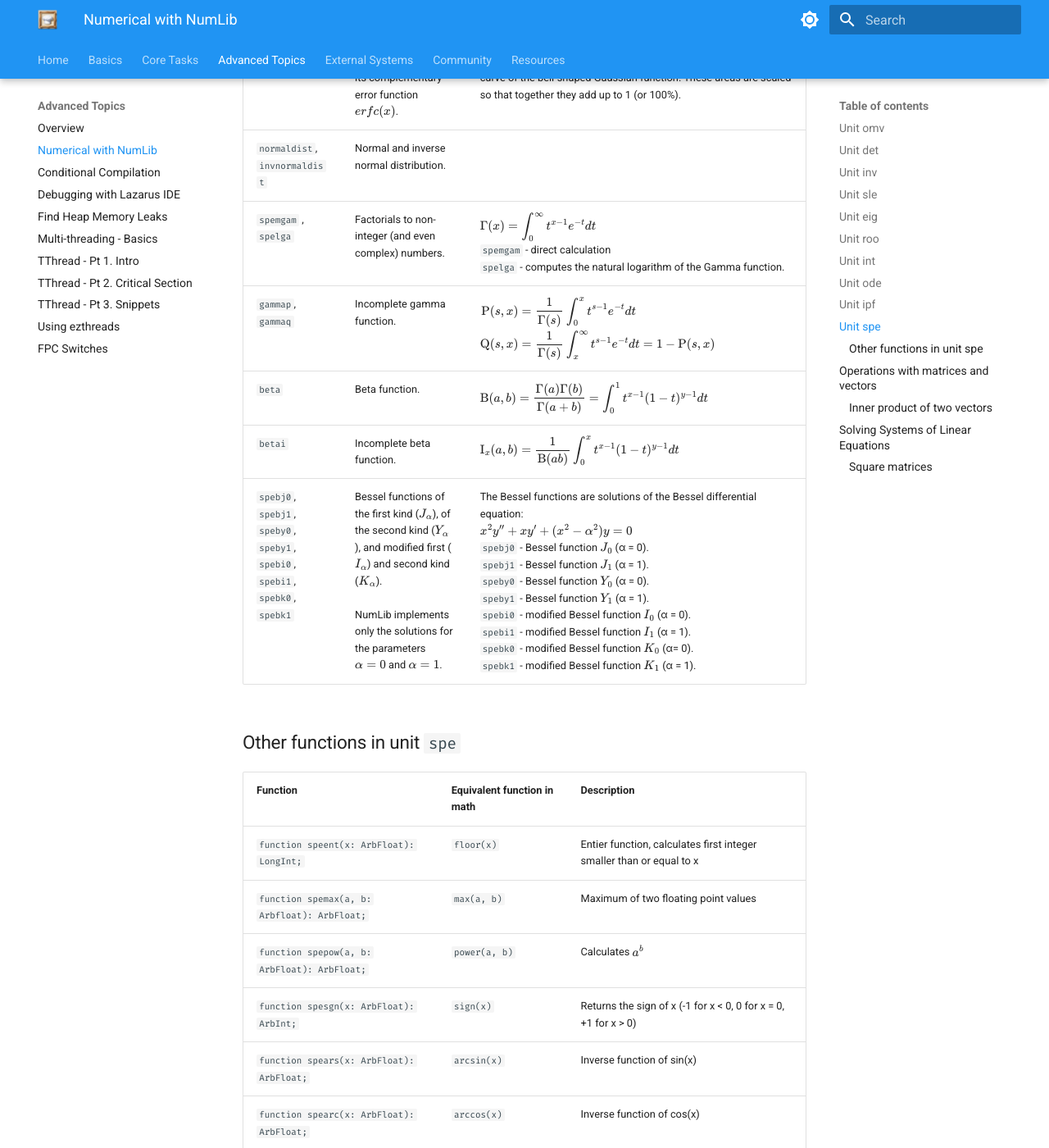
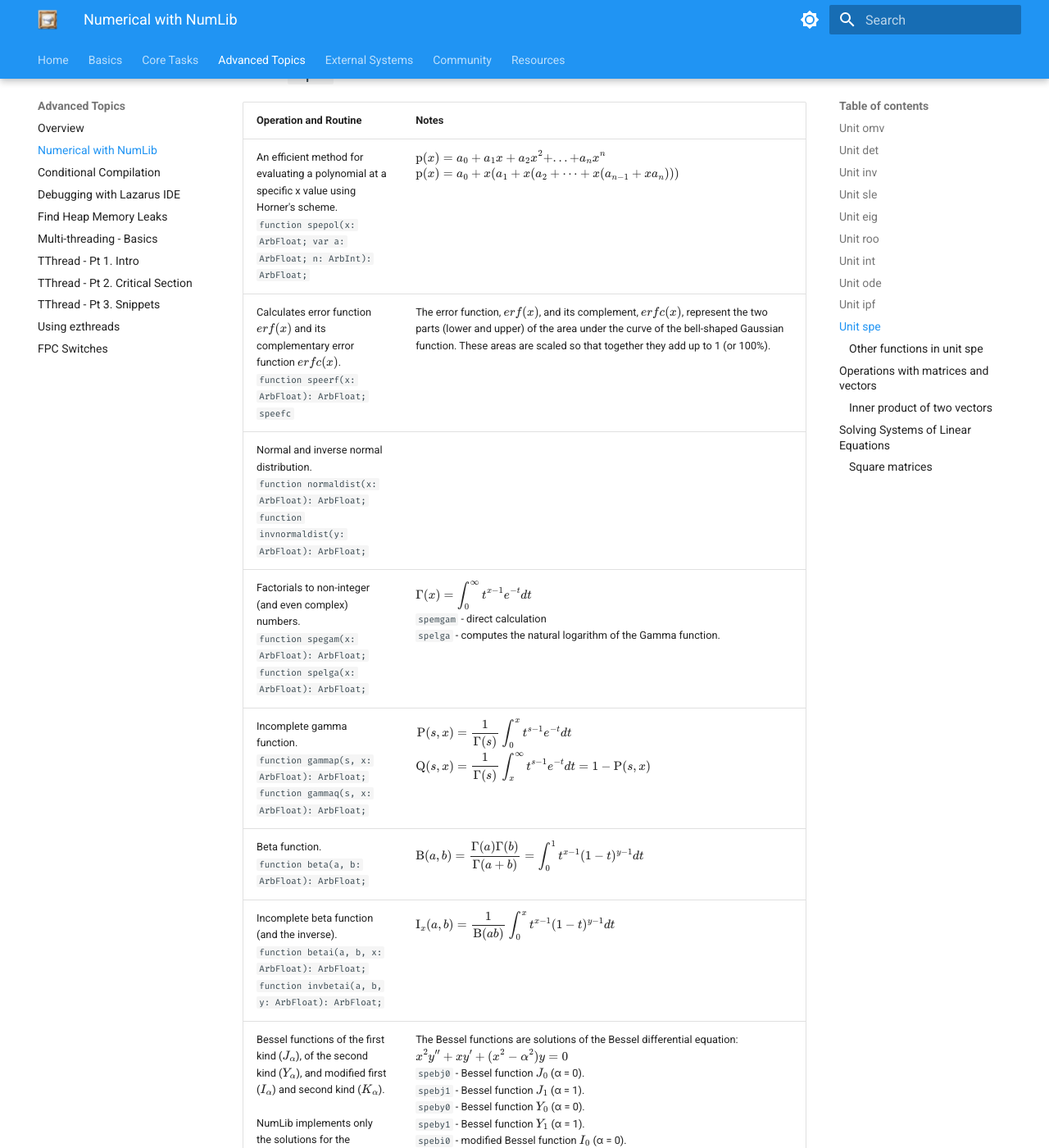
Before and after one commit to ikelaiah/free-pascal-cookbook, an MkDocs documentation site: the page built from docs/docs/advanced/numlib.md, in a window 1280 px wide and 1400 px high, scrolled down 7199 px. Shown: the whole window at 82% size. Built offline with MkDocs 1.6.1 and Material for MkDocs 9.7.7, drawn with Linux system fonts in a browser that asks for light colours; some of the changed text lies outside the part shown.

Commit message:
Update - Updated table in numlib.

```diff
--- a/docs/docs/advanced/numlib.md
+++ b/docs/docs/advanced/numlib.md
@@ -24,18 +24,18 @@
 
 ## Unit `omv`
 
-| Routine  | Operation      | Expression / Note                                    |
-| ---------| -------------- | ---------------------------------------------------- |
-| `omvinp`  | Dot product    | $\begin{align}\mathbf{a} \cdot \mathbf{b} &= \sum_{i=1}^n a_i b_i \\ &= a_1 b_1 + a_2 b_2 + \dots + a_n b_n\end{align}$ |
-| `omvmmm` | Product of two matrices | $C_{ij} = \sum_{k=0}^n A_{ik} B_{kj}$       |
-| `omvmmv` | Product of a matrix and a vector | $\begin{align}\mathbf{c} &= A\ \mathbf{b} \\ &= \left[ \begin{array}{cccc} a_{11} & a_{12} & a_{13} & \ldots & a_{1n} \\ a_{21} & a_{22} & a_{23} & \ldots & a_{2n} \\ \vdots & \vdots & \vdots & \ddots & \vdots \\ a_{m1} & a_{m2} & a_{m3} & \ldots & a_{mn} \end{array} \right] \left[ \begin{array}{c} b_1 \\ b_2 \\ b_3 \\ \vdots \\ b_n \end{array} \right] \\ &= \left[ \begin{array}{c} a_{11}b_1 + a_{12}b_2 + a_{13}b_3 + \cdots + a_{1n}b_n \\ a_{21}b_1 + a_{22}b_2 + a_{23}b_3 + \cdots + a_{2n}b_n \\ \vdots \\ a_{m1}b_1 + a_{m2}b_2 + a_{m3}b_3 + \cdots + a_{mn}b_n \end{array} \right]\end{align}$ |
-| omvtrm| Transpose matrix | $\begin{align}A &= \left[ \begin{array}{cccc} a_{11} & a_{12} & a_{13} & \ldots & a_{1n} \\ a_{21} & a_{22} & a_{23} & \ldots & a_{2n} \\ \vdots & \vdots & \vdots & \ddots & \vdots \\ a_{m1} & a_{m2} & a_{m3} & \ldots & a_{mn} \end{array} \right] \quad \\ A^T &= \left[ \begin{array}{cccc} a_{11} & a_{21} & \ldots & a_{m1} \\ a_{12} & a_{22} & \ldots & a_{m2} \\ a_{13} & a_{23} & \ldots & a_{m3} \\ \vdots & \vdots & \ddots & \vdots \\ a_{1n} & a_{2n} & \ldots & a_{mn} \end{array} \right]\end{align}$ |
-| `omvn1v` | 1-norm of a vector | $\|a\|_1 = \sum_{i=1}^n &#124;{a_i}&#124;$ |
-| `omvn2v` | 2-norm of a vector | $\|a\|_2 = \sqrt{\sum_{i=1}^n {a_i}^2}$ |
-| `omvnmv` | Maximum infinite norm of a vector| $\|a\|_\infty = \max({a_1}, {a_2}, ... {a_n})$ |
-| `omvn1m` | 1-norm of a matrix | $\|M\|_1 = \max_{1 \le j \le {n}} \sum_{i=1}^m&#124;M_{ij}&#124;$ |
-| `omvnmm` | Maximum infinite norm of a matrix | $\|M\|_\infty = \max_{1 \le i \le\ m} \sum_{j=1}^n &#124;M_{ij}&#124;$ |
-| `omvnfm` | Frobenius norm of a matrix | $\|M\|_F = \sqrt{\sum_{i=1}^m \sum_{j=1}^n {M_{ij}}^2}$ |
+| Operation and Routine       | Notes                                                   |
+| --------------------------- | ------------------------------------------------------- |
+| Dot product  <br> `function omvinp(var a, b: ArbFloat; n: ArbInt): ArbFloat;`     | $\begin{align}\mathbf{a} \cdot \mathbf{b} &= \sum_{i=1}^n a_i b_i \\ &= a_1 b_1 + a_2 b_2 + \dots + a_n b_n\end{align}$ |
+| Product of two matrices <br> `procedure omvmmm(var a: ArbFloat; m, n, rwa: ArbInt; var b: ArbFloat; p, rwb: ArbInt; var c: ArbFloat; rwc: ArbInt);`   | $C_{ij} = \sum_{k=0}^n A_{ik} B_{kj}$       |
+| Product of a matrix and a vector <br> `procedure omvmmv(var a: ArbFloat; m, n, rwidth: ArbInt; var b, c: ArbFloat);`  | $\begin{align}\mathbf{c} &= A\ \mathbf{b} \\ &= \left[ \begin{array}{cccc} a_{11} & a_{12} & a_{13} & \ldots & a_{1n} \\ a_{21} & a_{22} & a_{23} & \ldots & a_{2n} \\ \vdots & \vdots & \vdots & \ddots & \vdots \\ a_{m1} & a_{m2} & a_{m3} & \ldots & a_{mn} \end{array} \right] \left[ \begin{array}{c} b_1 \\ b_2 \\ b_3 \\ \vdots \\ b_n \end{array} \right] \\ &= \left[ \begin{array}{c} a_{11}b_1 + a_{12}b_2 + a_{13}b_3 + \cdots + a_{1n}b_n \\ a_{21}b_1 + a_{22}b_2 + a_{23}b_3 + \cdots + a_{2n}b_n \\ \vdots \\ a_{m1}b_1 + a_{m2}b_2 + a_{m3}b_3 + \cdots + a_{mn}b_n \end{array} \right]\end{align}$ |
+| Transpose matrix <br> `procedure omvtrm(var a: ArbFloat; m, n, rwa: ArbInt; var c: ArbFloat; rwc: ArbInt);` | $\begin{align}A &= \left[ \begin{array}{cccc} a_{11} & a_{12} & a_{13} & \ldots & a_{1n} \\ a_{21} & a_{22} & a_{23} & \ldots & a_{2n} \\ \vdots & \vdots & \vdots & \ddots & \vdots \\ a_{m1} & a_{m2} & a_{m3} & \ldots & a_{mn} \end{array} \right] \quad \\ A^T &= \left[ \begin{array}{cccc} a_{11} & a_{21} & \ldots & a_{m1} \\ a_{12} & a_{22} & \ldots & a_{m2} \\ a_{13} & a_{23} & \ldots & a_{m3} \\ \vdots & \vdots & \ddots & \vdots \\ a_{1n} & a_{2n} & \ldots & a_{mn} \end{array} \right]\end{align}$ |
+| 1-norm of a vector <br> `function omvn1v(var a: ArbFloat; n: ArbInt): ArbFloat; `   | $\|a\|_1 = \sum_{i=1}^n &#124;{a_i}&#124;$ |
+| 2-norm of a vector <br> `function omvn2v(var a: ArbFloat; n: ArbInt): ArbFloat; `   | $\|a\|_2 = \sqrt{\sum_{i=1}^n {a_i}^2}$ |
+| Maximum infinite norm of a vector <br> `function omvnmv(var a: ArbFloat; n: ArbInt): ArbFloat; ` | | $\|a\|_\infty = \max({a_1}, {a_2}, ... {a_n})$ |
+| 1-norm of a matrix <br> `function omvn1m(var a: ArbFloat; m, n, rwidth: ArbInt): ArbFloat;  `   | $\|M\|_1 = \max_{1 \le j \le {n}} \sum_{i=1}^m&#124;M_{ij}&#124;$ |
+| Maximum infinite norm of a matrix <br> `function omvnmm(var a: ArbFloat; m, n, rwidth: ArbInt): ArbFloat;`   | $\|M\|_\infty = \max_{1 \le i \le\ m} \sum_{j=1}^n &#124;M_{ij}&#124;$ |
+| Frobenius norm of a matrix <br> `function omvnfm(Var a: ArbFloat; m, n, rwidth: ArbInt): ArbFloat; `   | $\|M\|_F = \sqrt{\sum_{i=1}^m \sum_{j=1}^n {M_{ij}}^2}$ |
 
 ## Unit `det`
 
@@ -60,7 +60,7 @@
 | --------------------------- | ------------------------------------------------------- |
 | Square matrices <br> `ArbFloat; var term: ArbInt);` <br> `procedure slegsy(n, rwidth: ArbInt; var a, b, x, ca: ArbFloat; var term: ArbInt);` <br> `procedure slegpd(n, rwidth: ArbInt; var a, b, x, ca: ArbFloat; var term: ArbInt);`  | |
 | Band matrix <br> `procedure slegba(n, l, r: ArbInt; var a, b, x, ca: ArbFloat; var term:ArbInt);`  | |
-| Symmetric positive definite band matrix. <br> `procedure slegpb(n, w: ArbInt; var a, b, x, ca: ArbFloat; var term: ArbInt);`  | Optimised approach for a [symmetric positive band matrix](https://wiki.freepascal.org/NumLib_Documentation#Symmetric_positive_definite_band_matrix) |
+| Symmetric positive definite band matrix. <br> `procedure slegpb(n, w: ArbInt; var a, b, x, ca: ArbFloat; var term: ArbInt);`  | Optimised approach for a [symmetric positive band matrix](https://wiki.freepascal.org/NumLib_Documentation#Symmetric_positive_definite_band_matrix). |
 | Tridiagonal matrix. <br> `procedure sledtr(n: ArbInt; var l, d, u, b, x: ArbFloat; var term: ArbInt);` <br> `procedure slegtr(n: ArbInt; var l, d, u, b, x, ca: ArbFloat; var term: ArbInt);`  | `sledtr` is numerically stable if matrix $A$ fulfills one of these conditions: <br> (1.) $A$ is regular (i.e. its inverse matrix exists), and $A$ is columnar-diagonally dominant <br> (2.) $A$ is regular, and $A$ is diagonally dominant <br> (3.) $A$ is symmetric and positive-definite. <br> **However**, `sledtr` does not provide the parameter `ca` to determine the accuracy of the solution. br> If `ca` this is needed, use the (less stable) procedure `slegtr`. |
 | Least squares. <br> `procedure slegls(var a: ArbFloat; m, n, rwidtha: ArbInt; var b, x: ArbFloat; var term: ArbInt);`  | Solves linear systems of a rectangular matrix (has more equations than unknowns). |
 
@@ -104,21 +104,21 @@
 | Operation and Routine       | Notes                                                   |
 | --------------------------- | ------------------------------------------------------- |
 | Fits a set of data points with a polynomial. <br> `procedure ipfpol(m, n: ArbInt; var x, y, b: ArbFloat; var term: ArbInt);`  | |
-| The `ipfisn` routine helps calculate the parameters of a spline. Next, use the `ipfspn` procedure to find the value of the spline at any point. <br> `procedure ipfisn(n: ArbInt; var x, y, d2s: ArbFloat; var term: ArbInt);` <br> `function  ipfspn(n: ArbInt; var x, y, d2s: ArbFloat; t: ArbFloat; var term: ArbInt): ArbFloat;` | |
+| Use `ipfisn` to calculate the parameters of a spline. Then use the `ipfspn` procedure to find the value of the spline at any point. <br> `procedure ipfisn(n: ArbInt; var x, y, d2s: ArbFloat; var term: ArbInt);` <br> `function  ipfspn(n: ArbInt; var x, y, d2s: ArbFloat; t: ArbFloat; var term: ArbInt): ArbFloat;` | |
 
 
 ## Unit `spe`
 
-| Routine  | Operation      | Expression / Note                                    |
-| -------- | -------------- | ---------------------------------------------------- |
-| `spepol` | An efficient method for evaluating a polynomial at a specific x value using Horner's scheme. | $\displaystyle{  \begin{align}\operatorname{p}(x) &= a_0 + a_1 x + a_2 x^2 + ... + a_n x^n \\ \operatorname{p}(x) &= a_0 + x (a_1 + x (a_2 + \dots + x (a_{n-1} + x a_n))) \end{align}}$ |
-| `speerf`, `speefc` | Calculates error function $erf(x)$ and its complementary error function $erfc(x)$. | The error function, $erf(x)$, and its complement, $erfc(x)$, represent the two parts (lower and upper) of the area under the curve of the bell-shaped Gaussian function. These areas are scaled so that together they add up to 1 (or 100%). |
-| `normaldist`, `invnormaldist` | Normal and inverse normal distribution. | |
-| `spemgam` , `spelga` | Factorials to non-integer (and even complex) numbers. | $\displaystyle{ \Gamma({x}) = \int_0^{\infty}t^{x-1} e^{-t} dt }$ <br>  `spemgam` - direct calculation <br> `spelga` - computes the natural logarithm of the Gamma function.|
-| `gammap`, `gammaq` | Incomplete gamma function. | $\displaystyle{ \begin{align} \operatorname{P}({s},{x}) &= \frac{1}{\Gamma({s})} \int_0^{x}t^{s-1} e^{-t} dt \\ \operatorname{Q}({s},{x}) &= \frac{1}{\Gamma({s})} \int_{x}^{\infty}t^{s-1} e^{-t} dt = 1 - \operatorname{P}({s}, {x}) \end{align}}$ |
-| `beta` | Beta function. | $\displaystyle{ \operatorname{B}(a, b) = \frac{{\Gamma(a)}{\Gamma(b)}}{\Gamma(a+b)} = \int_0^1{t^{x-1} (1-t)^{y-1} dt} }$ |
-| `betai` | Incomplete beta function. | $\displaystyle{ \operatorname{I}_x(a,b) = \frac {1}{\operatorname{B}(ab)} \int_0^x{t^{x-1} (1-t)^{y-1} dt} }$ |
-| `spebj0`, `spebj1`, `speby0`, `speby1`, `spebi0`, `spebi1`, `spebk0`, `spebk1` | Bessel functions of the first kind ($J_\alpha$), of the second kind ($Y_\alpha$), and modified first ($I_\alpha$) and second kind ($K_\alpha$). <br> <br> NumLib implements only the solutions for the parameters $α = 0$ and $α = 1$.| The Bessel functions are solutions of the Bessel differential equation: <br> $\displaystyle{ {x}^2 y'' + x y' + ({x}^2 - \alpha^2) {y} = 0 }$  <br> `spebj0` - Bessel function $J_0$ (α = 0). <br> `spebj1` - Bessel function $J_1$ (α = 1). <br> `speby0` - Bessel function $Y_0$ (α = 0). <br> `speby1` - Bessel function $Y_1$ (α = 1). <br> `spebi0` - modified Bessel function $I_0$ (α = 0). <br> `spebi1` - modified Bessel function $I_1$ (α = 1). <br> `spebk0` - modified Bessel function $K_0$ (α= 0). <br> `spebk1` - modified Bessel function $K_1$ (α = 1).|
+| Operation and Routine       | Notes                                                   |
+| --------------------------- | ------------------------------------------------------- |
+| An efficient method for evaluating a polynomial at a specific x value using Horner's scheme. <br> `function spepol(x: ArbFloat; var a: ArbFloat; n: ArbInt): ArbFloat;`  | $\displaystyle{  \begin{align}\operatorname{p}(x) &= a_0 + a_1 x + a_2 x^2 + ... + a_n x^n \\ \operatorname{p}(x) &= a_0 + x (a_1 + x (a_2 + \dots + x (a_{n-1} + x a_n))) \end{align}}$ |
+| Calculates error function $erf(x)$ and its complementary error function $erfc(x)$. <br>`function speerf(x: ArbFloat): ArbFloat; ` <br> `speefc`  | The error function, $erf(x)$, and its complement, $erfc(x)$, represent the two parts (lower and upper) of the area under the curve of the bell-shaped Gaussian function. These areas are scaled so that together they add up to 1 (or 100%). |
+| Normal and inverse normal distribution. <br>`function normaldist(x: ArbFloat): ArbFloat;` <br> `function invnormaldist(y: ArbFloat): ArbFloat;`  | |
+| Factorials to non-integer (and even complex) numbers. <br>`function spegam(x: ArbFloat): ArbFloat;` <br> `function spelga(x: ArbFloat): ArbFloat;`  | $\displaystyle{ \Gamma({x}) = \int_0^{\infty}t^{x-1} e^{-t} dt }$ <br>  `spemgam` - direct calculation <br> `spelga` - computes the natural logarithm of the Gamma function.|
+| Incomplete gamma function. <br>`function gammap(s, x: ArbFloat): ArbFloat;` <br> `function gammaq(s, x: ArbFloat): ArbFloat;`  | $\displaystyle{ \begin{align} \operatorname{P}({s},{x}) &= \frac{1}{\Gamma({s})} \int_0^{x}t^{s-1} e^{-t} dt \\ \operatorname{Q}({s},{x}) &= \frac{1}{\Gamma({s})} \int_{x}^{\infty}t^{s-1} e^{-t} dt = 1 - \operatorname{P}({s}, {x}) \end{align}}$ |
+| Beta function. <br>`function beta(a, b: ArbFloat): ArbFloat;`  | $\displaystyle{ \operatorname{B}(a, b) = \frac{{\Gamma(a)}{\Gamma(b)}}{\Gamma(a+b)} = \int_0^1{t^{x-1} (1-t)^{y-1} dt} }$ |
+| Incomplete beta function (and the inverse). <br>`function betai(a, b, x: ArbFloat): ArbFloat;` <br> `function invbetai(a, b, y: ArbFloat): ArbFloat;`  | $\displaystyle{ \operatorname{I}_x(a,b) = \frac {1}{\operatorname{B}(ab)} \int_0^x{t^{x-1} (1-t)^{y-1} dt} }$ |
+| Bessel functions of the first kind ($J_\alpha$), of the second kind ($Y_\alpha$), and modified first ($I_\alpha$) and second kind ($K_\alpha$). <br> <br> NumLib implements only the solutions for the parameters $α = 0$ and $α = 1$. <br>`function spebj0(x: ArbFloat): ArbFloat; ` <br> `function spebj1(x: ArbFloat): ArbFloat; ` <br> `function speby0(x: ArbFloat): ArbFloat;` <br> `function speby1(x: ArbFloat): ArbFloat; ` <br> `function spebi0(x: ArbFloat): ArbFloat;` <br> `function spebi1(x: ArbFloat): ArbFloat; ` <br> `function spebk0(x: ArbFloat): ArbFloat;` <br> `function spebk1(x: ArbFloat): ArbFloat; `  | The Bessel functions are solutions of the Bessel differential equation: <br> $\displaystyle{ {x}^2 y'' + x y' + ({x}^2 - \alpha^2) {y} = 0 }$  <br> `spebj0` - Bessel function $J_0$ (α = 0). <br> `spebj1` - Bessel function $J_1$ (α = 1). <br> `speby0` - Bessel function $Y_0$ (α = 0). <br> `speby1` - Bessel function $Y_1$ (α = 1). <br> `spebi0` - modified Bessel function $I_0$ (α = 0). <br> `spebi1` - modified Bessel function $I_1$ (α = 1). <br> `spebk0` - modified Bessel function $K_0$ (α= 0). <br> `spebk1` - modified Bessel function $K_1$ (α = 1).|
 
 ### Other functions in unit `spe`
 
```
Also changed, not shown: other parts of docs/docs/advanced/numlib.md (+1 -1 lines).
